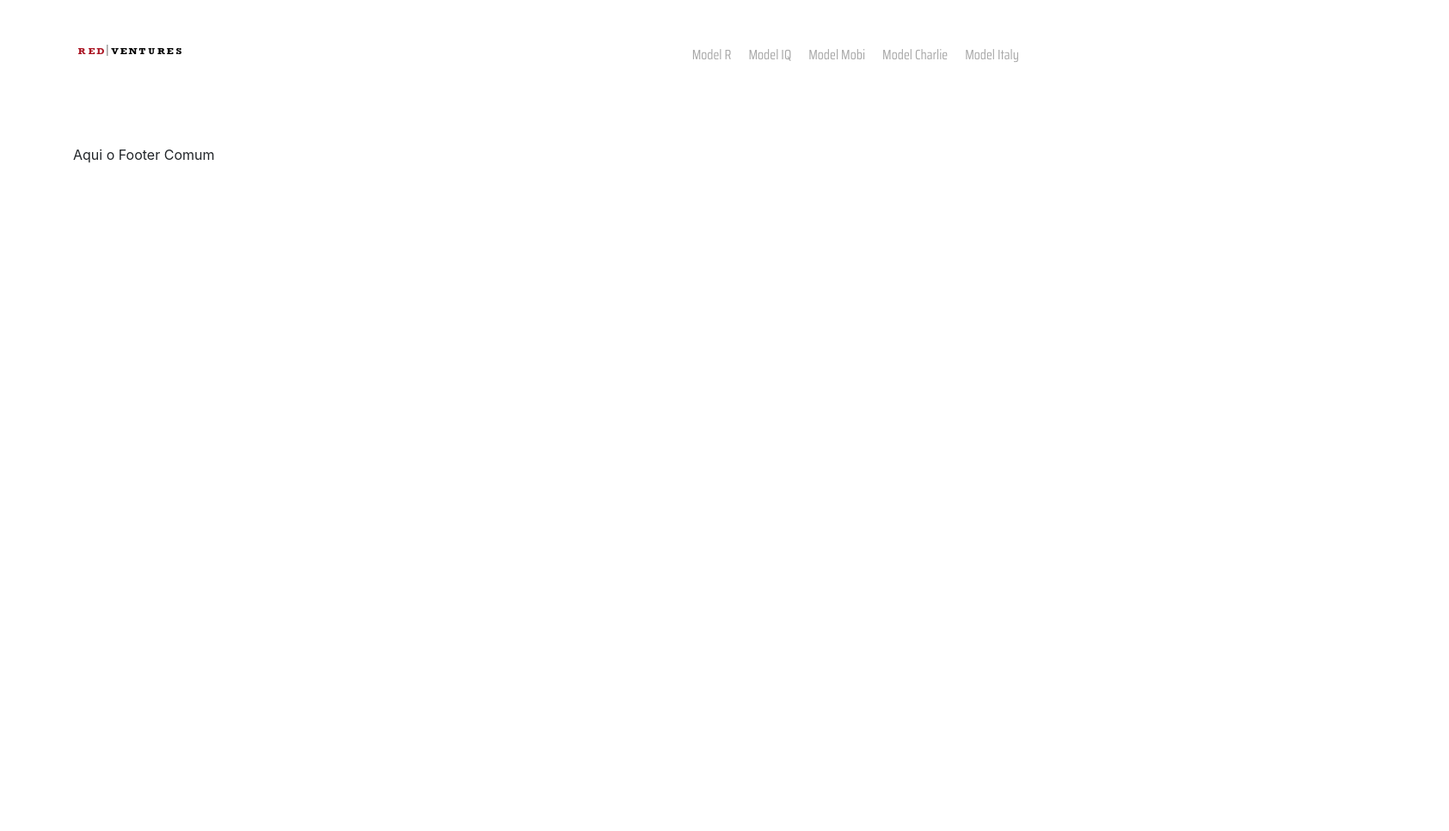
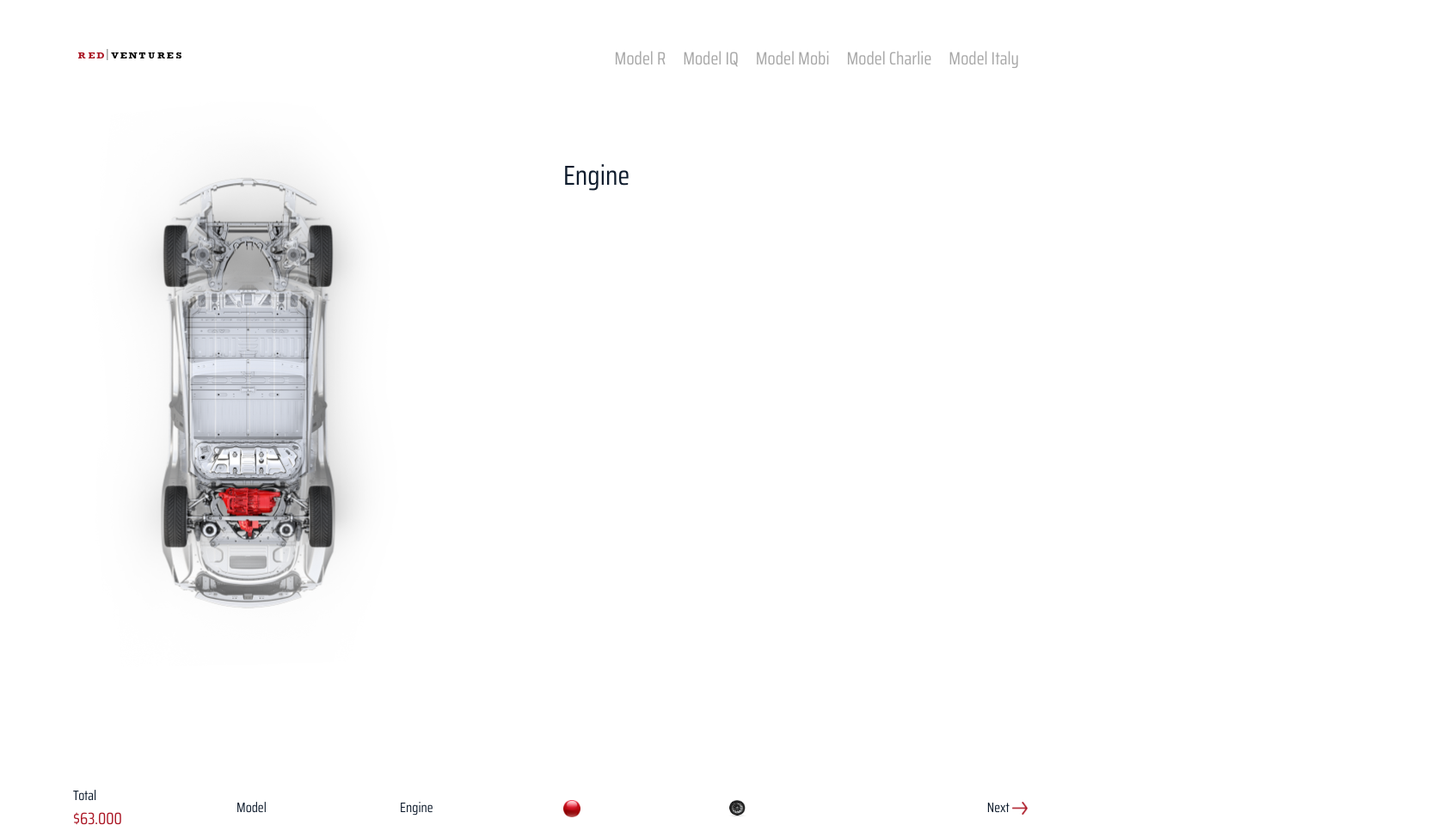
Before and after one commit to luh-alves/Front-odel_R, a React (Create React App) app: page /engine in a window 1280 px wide. Shown: the whole page at 86% size, 1685 px wide, since content can reach past the window. Before the commit the page ends 800 px from the top, so only its background shows below. Built offline with nearby package versions, Linux system fonts and the light colour scheme.

Commit message:
tela engine

```diff
--- a/package.json
+++ b/package.json
@@ -7,6 +7,7 @@
     "react": "^16.9.0",
     "react-bootstrap": "^1.0.0-beta.12",
     "react-dom": "^16.9.0",
+    "react-radio-buttons": "^1.2.2",
     "react-router-dom": "^5.0.1",
     "react-scripts": "3.1.1",
     "react-tabs": "^3.0.0"
--- a/src/App.js
+++ b/src/App.js
@@ -20,7 +20,7 @@ class App extends Component {
                     <BrowserRouter>
                         <Switch>
                             <Route path="/" exact={true} component={HomeScreen} />
-                            <Route path="/enginescreen" component={EngineScreen} />
+                            <Route path="/engine" component={EngineScreen} />
                         </Switch>
                     </BrowserRouter>
                 </Container>
@@ -30,6 +30,7 @@ class App extends Component {
                     <BrowserRouter>
                         <Switch>
                             <Route path="/" exact={true} component={FooterHome} />
+                            <Route path="/resume" exact={true} component={null} />
                             <Route component={Footer} />
                         </Switch>
                     </BrowserRouter>
--- a/src/containers/Footer/Footer.css
+++ b/src/containers/Footer/Footer.css
@@ -0,0 +1,43 @@
+@import url('https://fonts.googleapis.com/css?family=Saira+Condensed&display=swap');
+@import url('https://fonts.googleapis.com/css?family=Saira+Condensed:300&display=swap');
+
+.FooterIntemContainer {
+    display: flex;
+    align-items: center;
+}
+
+.RightPositioned{
+    width: 100%;
+    text-align: right;
+}
+
+.FooterItem {
+    color: #0f1c2d;
+    text-decoration: none;
+    font-family: 'Saira Condensed', sans-serif;
+}
+
+.Color {
+    width: 20px;
+    height: 20px;
+}
+
+.Wheels {
+    width: 25px;
+    height: 20px;
+}
+
+.Arrow {
+    width: 18px;
+    height: 15px;
+}
+.TotalLabel{
+    display: block;
+}
+
+.TotalValue {
+    display: block;
+    color: #ab1725;
+    font-size: 1.2em;
+    font-family: 'Saira Condensed', sans-serif;
+}
--- a/src/containers/Footer/Footer.js
+++ b/src/containers/Footer/Footer.js
@@ -1,19 +1,46 @@
 import React, { Component } from 'react';
 import './Footer.css';
+import arrow from '../../images/red-arrow.png';
+import Row from 'react-bootstrap/Row';
+import Col from 'react-bootstrap/Col';
+import Color from '../../images/red-dot.png';
+import Wheels from '../../images/grafitti.png';
 
 
 
 class Footer extends Component {
     render() {
         return (
-        <div className="Footer">
+            <Row className='Footer'>
+                <Col xs className='FooterIntemContainer'>
+                    <div className="FooterItem">
+                        <span className='TotalLabel'>Total</span>
+                        <span className='TotalValue'>$63.000</span>
+                    </div>
+                </Col>
+                <Col xs className='FooterIntemContainer'>
+                    <div className="FooterItem">Model</div>
+                </Col>
+                <Col xs className='FooterIntemContainer'>
 
-            <p className="Footer-intro">
-            </p>
-            <div>
-                Aqui o Footer Comum
+                    <div className="FooterItem">Engine</div>
+                </Col>
+                <Col xs className='FooterIntemContainer'>
+
+                    <div className="FooterItem">
+                        <img className='Color' src={Color} />
                     </div>
+                </Col>
+                <Col xs className='FooterIntemContainer'>
+                    <div className="FooterItem">
+                        <img className='Wheels' src={Wheels} />
                     </div>
+                </Col>
+                <Col xs className='FooterIntemContainer'>
+                    <div className="FooterItem RightPositioned">Next <img className='Arrow' src={arrow} /></div>
+                </Col>
+
+            </Row>
 
         );
     }
--- a/src/containers/FooterHome/FooterHome.css
+++ b/src/containers/FooterHome/FooterHome.css
@@ -1,19 +1,31 @@
 @import url('https://fonts.googleapis.com/css?family=Saira+Condensed&display=swap');
 
 
-.HomeFooterItem  {
-    display: table;
-    margin: 0 auto;
+.HomeFooterItem {
     color: #ab1725;
     text-decoration: none;
     font-family: 'Saira Condensed', sans-serif;
 }
-.FeatureValue{
+
+.CenterPositioned {
+    display: table;
+    margin: 0 auto;
+}
+
+.LeftPositioned {
+    float: left;
+}
+
+.RightPositioned {
+    float: right;
+
+}
+
+.FeatureValue {
     font-size: 2em;
 }
 
-.HomeFooterItem p{
+.HomeFooterItem p {
     color: #a8a8a8;
-    border-bottom:1.5px solid #ab1725;
-
+    border-bottom: 2px solid #ab1725;
 }
--- a/src/containers/FooterHome/FooterHome.js
+++ b/src/containers/FooterHome/FooterHome.js
@@ -1,4 +1,4 @@
-import React, { Component } from 'react';
+import React, {Component} from 'react';
 import './FooterHome.css';
 import Row from 'react-bootstrap/Row'
 import Col from 'react-bootstrap/Col'
@@ -8,21 +8,21 @@ class FooterHome extends Component {
         return (
             <Row>
                 <Col xs>
-                    <div className='HomeFooterItem'>
+                    <div className='HomeFooterItem LeftPositioned'>
                         <span className="FeatureValue">2.5</span> s
                         <p>From 0 to 100</p>
                     </div>
                 </Col>
 
                 <Col xs>
-                    <div className='HomeFooterItem'>
+                    <div className='HomeFooterItem CenterPositioned'>
                         <span className="FeatureValue">420</span> mi
                         <p>Miles range</p>
                     </div>
                 </Col>
 
                 <Col xs>
-                    <div className='HomeFooterItem'>
+                    <div className='HomeFooterItem RightPositioned'>
                         <span className="FeatureValue">250</span> mp/h
                         <p>Max speed</p>
                     </div>
--- a/src/containers/Header/Header.css
+++ b/src/containers/Header/Header.css
@@ -1,31 +1,34 @@
-
 @import url('https://fonts.googleapis.com/css?family=Saira+Condensed&display=swap');
 
-#menu{
-    margin-top: 50px;
-    float: right;
-}
-.logo{
+.Header{
     margin-top: 50px;
 }
-#menu ul {
-    padding:0px;
-    margin:0px;
-    list-style:none;
+.MenuContainer {
+    overflow: hidden;
+    white-space: nowrap;
 }
 
-#menu ul li { display: inline; }
+.Menu ul {
+    padding: 0;
+    margin: 0;
+    list-style: none;
+    text-align: right;
+}
 
-#menu ul li a {
+.Menu ul li {
+    display: inline;
+}
+
+.Menu ul li a {
     padding: 2px 10px;
     display: inline-block;
     color: #a8a8a8;
     text-decoration: none;
     font-family: 'Saira Condensed', sans-serif;
-
+    font-size: 1.3em;
 }
 
-#menu ul li a:hover {
+.Menu ul li a:hover {
     color: #0f1c2d;
-    border-bottom:1.5px solid #ab1725;
+    border-bottom: 2px solid #ab1725;
 }
--- a/src/containers/Header/Header.js
+++ b/src/containers/Header/Header.js
@@ -1,14 +1,19 @@
 import React, {Component} from 'react';
 import './Header.css';
 import logo from '../../images/rv_logo_pure_white.png';
+import Row from "react-bootstrap/Row";
+import Col from "react-bootstrap/Col";
 
 
 class Header extends Component {
     render() {
         return (
-            <div>
-                <img className='logo' src={logo}/>
-                <nav id="menu">
+            <Row className="Header">
+                <Col>
+                    <img src={logo}/>
+                </Col>
+                <Col className="MenuContainer">
+                    <nav className="Menu">
                         <ul>
                             <li><a href="#">Model R</a></li>
                             <li><a href="#">Model IQ</a></li>
@@ -17,7 +22,8 @@ class Header extends Component {
                             <li><a href="#">Model Italy</a></li>
                         </ul>
                     </nav>
-            </div>
+                </Col>
+            </Row>
         );
     }
 }
--- a/src/screens/EngineScreen/EngineScreen.css
+++ b/src/screens/EngineScreen/EngineScreen.css
@@ -1,9 +1,10 @@
-.Engine {
-    text-align: center;
-  }
+@import url('https://fonts.googleapis.com/css?family=Saira+Condensed&display=swap');
 
+.EngineTitle{
+  font-family: 'Saira Condensed', sans-serif;
+  color: #0f1c2d;
+}
 
-
-  .Engine-link {
-    color: #61dafb;
-  }
+.EngineImage{
+  margin-top: -140px;
+}
--- a/src/screens/EngineScreen/EngineScreen.js
+++ b/src/screens/EngineScreen/EngineScreen.js
@@ -1,16 +1,38 @@
-import React, {Component} from 'react';
+import React, { Component } from 'react';
 import './EngineScreen.css';
-import {Link} from 'react-router-dom'
+import { Link } from 'react-router-dom'
+import Row from 'react-bootstrap/Row'
+import Col from 'react-bootstrap/Col'
+import EngineImage1 from '../../images/engine-1.png';
+
 
 class EngineScreen extends Component {
     render() {
         return (
             <div className="Engine">
-                <div className="Engine-intro">
-                    <h2> Engine </h2>
-                    <Link to="/">Ir para a página Home \o/</Link>
-                </div>
-            </div>
+                {/* <Link to="/">Ir para a página Home \o/</Link> */}
+                <Row>
+                    <Col md={{ span: 11, offset: 6 }}>
+                        <div className='EngineTitle'>
+                            <h2> Engine </h2>
+                        </div>
+                    </Col>
+                </Row>
+                <Row>
+                    <Col xs>
+                        <div className='EngineImage'>
+                            <img className='engine1' src={EngineImage1} />
+                        </div>
+                    </Col>
+                    <Col xs>
+                        <div className='EngineOptions'>
+                            <label></label>
+                        </div>
+                    </Col>
+                </Row>
+
+            </div >
+
         );
     }
 }
```
Also changed, not shown: 1 other file (tests, documents, lock files or other folders). Lines whose indentation alone changed are shown as unchanged.
